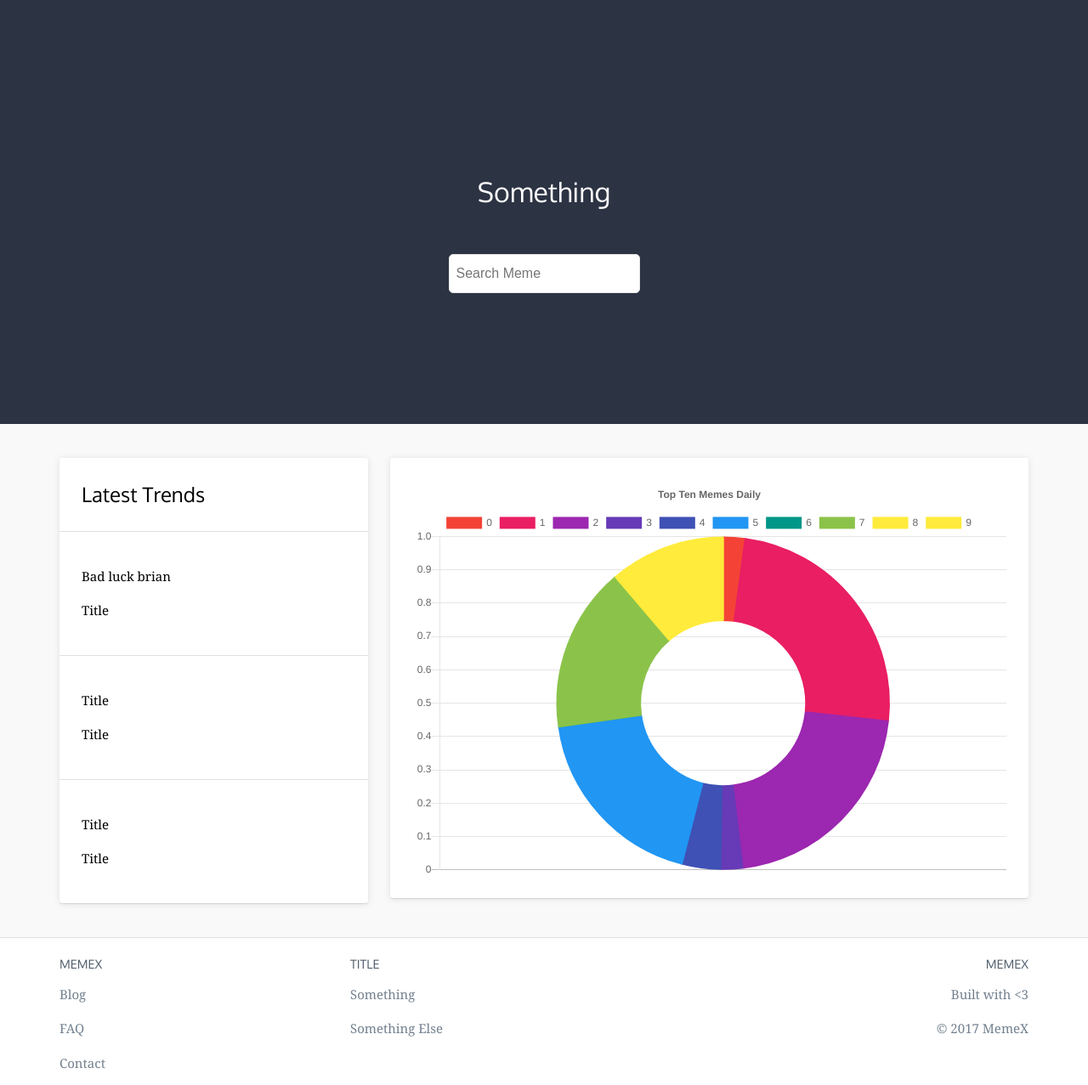
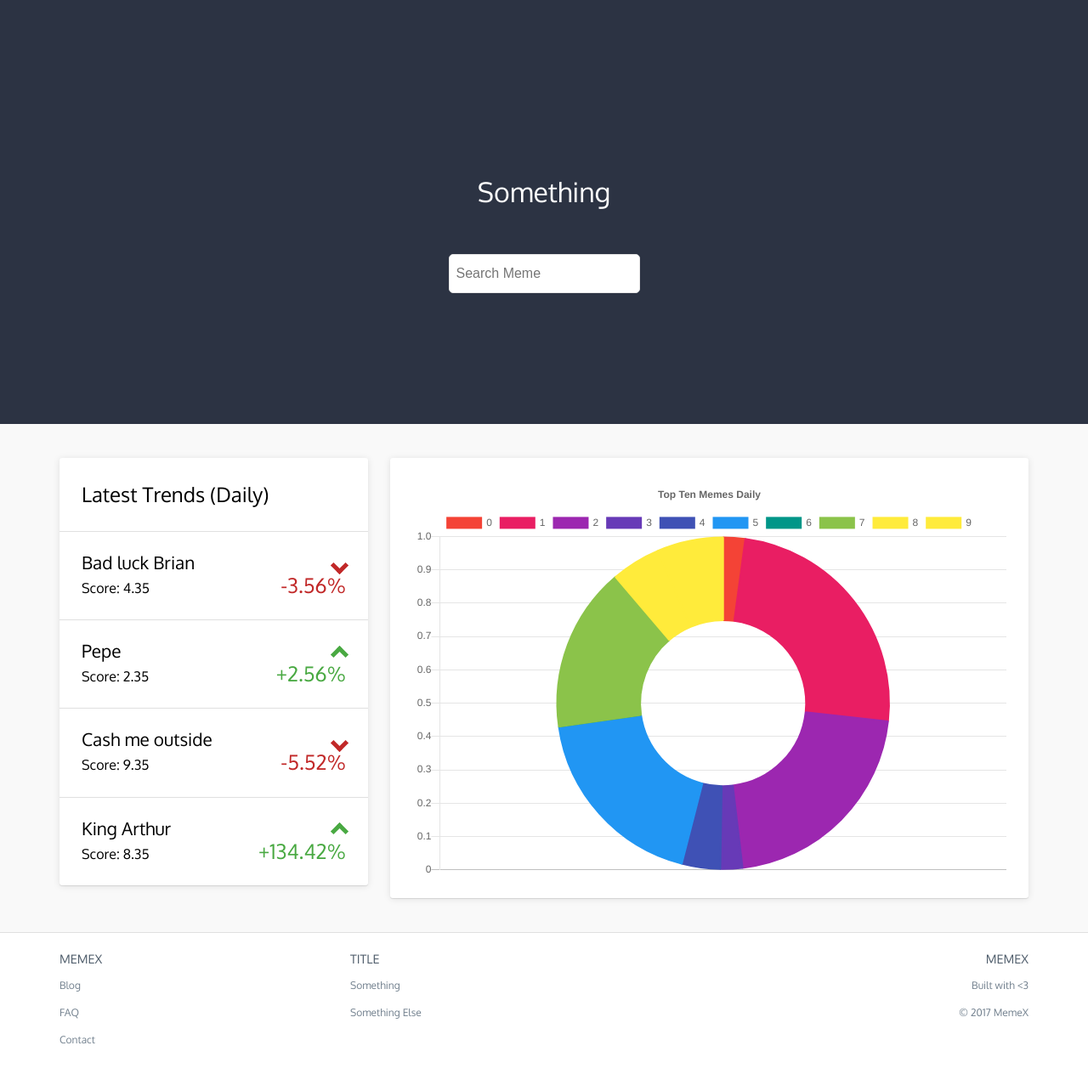
Before and after one commit to SDupZ/memex, a Django app: page / in a window 1280 px wide. Shown: the part 102-1379 px from the top of the page at 85% size. After the commit the page ends 1331 px from the top, so only its background shows below. Run offline with Django 3.2, Linux system fonts and the light colour scheme; some libraries are stand-ins or nearby versions.

Commit message:
Added trends tiles

```diff
--- a/static/css/main.css
+++ b/static/css/main.css
@@ -2460,8 +2460,6 @@ html {
 body {
   margin: 0;
   font-family: 'Oxygen', sans-serif; }
-  body p {
-    font: normal 15px/1.9em 'Merriweather', Georgia, serif; }
 
 .container {
   max-width: 1140px;
@@ -2489,6 +2487,31 @@ body {
 
 .display-none {
   display: none; }
+
+.up-arrow, .down-arrow, .left-arrow, .right-arrow {
+  border-bottom: 2px solid #0091EA;
+  border-left: 2px solid #0091EA;
+  height: 10px;
+  width: 10px;
+  display: inline-block; }
+
+.up-arrow {
+  transform: rotate(135deg); }
+  .up-arrow--trends {
+    border-bottom: 5px solid #49a942;
+    border-left: 5px solid #49a942; }
+
+.down-arrow {
+  transform: rotate(-45deg); }
+  .down-arrow--trends {
+    border-bottom: 5px solid #c12828;
+    border-left: 5px solid #c12828; }
+
+.left-arrow {
+  transform: rotate(45deg); }
+
+.right-arrow {
+  transform: rotate(-135deg); }
 
 .blog-card {
   margin: 20px;
@@ -2566,6 +2589,23 @@ body {
   -webkit-filter: grayscale(0.6);
   /* Google Chrome, Safari 6+ & Opera 15+ */ }
 
+.trends--positive, .trends--negative, .trends--title, .trends--score {
+  font-size: 1.5em;
+  margin: 0; }
+
+.trends--positive {
+  color: #49a942; }
+
+.trends--negative {
+  color: #c12828; }
+
+.trends--title {
+  font-size: 1.3em; }
+
+.trends--score {
+  font-size: 1.0em;
+  margin-top: 10px; }
+
 input, textarea {
   display: block;
   box-sizing: border-box;
@@ -2879,7 +2919,18 @@ div.menu li.animate {
   transition-delay: 0.2s; }
 
 .metrics-tile__section {
-  padding: 26px; }
+  padding: 26px;
+  display: block;
+  text-decoration: none;
+  color: #000; }
+  .metrics-tile__section:hover {
+    background: #f9f9f9; }
+
+.metrics-tile__item-container {
+  display: inline-block;
+  width: 50%; }
+  .metrics-tile__item-container--right {
+    text-align: right; }
 
 p {
   margin: 12px 0 12px 0;
@@ -2891,6 +2942,8 @@ p {
   padding-left: 26px;
   padding-right: 26px;
   padding-bottom: 26px; }
+  .blog__content p {
+    font: normal 15px/1.9em 'Merriweather', Georgia, serif; }
 
 .page {
   overflow: auto;
--- a/static/sass/base/_core.scss
+++ b/static/sass/base/_core.scss
@@ -15,8 +15,4 @@ html {
 body {
     margin: 0;
     font-family: 'Oxygen', sans-serif;
-
-    p {
-        font: normal 15px/1.9em 'Merriweather', Georgia, serif;
-    }
 }
--- a/static/sass/base/_settings.scss
+++ b/static/sass/base/_settings.scss
@@ -6,7 +6,8 @@
 $white: #fff;
 $black: #000;
 
-
+$positiveMovement: #49a942;
+$negativeMovement: #c12828;
 
 $grey--darker: #4f5d6b;
 $grey: #72808E;
--- /dev/null
+++ b/static/sass/components/_arrows.scss
@@ -0,0 +1,35 @@
+%base-arrow {
+    border-bottom: 2px solid $primaryAccent;
+    border-left: 2px solid $primaryAccent;
+    height: 10px;
+    width: 10px;
+    display: inline-block;
+}
+
+.up-arrow {
+    @extend %base-arrow;
+    transform: rotate(135deg);
+    &--trends {
+        border-bottom: 5px solid $positiveMovement;
+        border-left: 5px solid $positiveMovement;
+    }
+}
+
+.down-arrow {
+    @extend %base-arrow;
+    transform: rotate(-45deg);
+    &--trends {
+        border-bottom: 5px solid $negativeMovement;
+        border-left: 5px solid $negativeMovement;
+    }
+}
+
+.left-arrow {
+    @extend %base-arrow;
+    transform: rotate(45deg);
+}
+
+.right-arrow {
+    @extend %base-arrow;
+    transform: rotate(-135deg);
+}
--- /dev/null
+++ b/static/sass/components/_font.scss
@@ -0,0 +1,25 @@
+%trends {
+    font-size: 1.5em;
+    margin: 0;
+}
+
+.trends--positive {
+    @extend %trends;
+    color: $positiveMovement;
+}
+
+.trends--negative {
+    @extend %trends;
+    color: $negativeMovement;
+}
+
+.trends--title {
+    @extend %trends;
+    font-size: 1.3em;
+}
+
+.trends--score {
+    @extend %trends;
+    font-size: 1.0em;
+    margin-top: 10px;
+}
--- a/static/sass/components/_metrics-tile.scss
+++ b/static/sass/components/_metrics-tile.scss
@@ -1,3 +1,18 @@
 .metrics-tile__section {
     padding: 26px;
+    display: block;
+    text-decoration: none;
+    color: $black;
+    &:hover {
+        background: $grey--lighter-4;
+    }
 }
+
+.metrics-tile__item-container {
+    display: inline-block;
+    width: 50%;
+
+    &--right {
+        text-align: right;
+    }
+}
--- a/static/sass/main.scss
+++ b/static/sass/main.scss
@@ -16,10 +16,12 @@
 
 
 // Components
+@import 'components/arrows';
 @import 'components/blog-tile';
 @import 'components/card';
 @import 'components/dividers';
 @import 'components/footer';
+@import 'components/font';
 @import 'components/forms-text-input';
 @import 'components/header';
 @import 'components/headings';
--- a/static/sass/pages/_blog.scss
+++ b/static/sass/pages/_blog.scss
@@ -2,4 +2,9 @@
     padding-left: 26px;
     padding-right: 26px;
     padding-bottom: 26px;
+
+    p {
+        font: normal 15px/1.9em 'Merriweather', Georgia, serif;
+    }
+
 }
--- a/templates/home.html
+++ b/templates/home.html
@@ -17,31 +17,17 @@
             <div class="grid grid--center">
                 <div class="grid__item desktop--one-third">
                     <div class="base-card">
-                        <div class="metrics-tile__section">
-                            <div class="heading__3">Latest Trends</div>
-                        </div>
+                        {% spaceless %}
+                        <a href="#" class="metrics-tile__section">
+                            <div class="heading__3">Latest Trends (Daily)</div>
+                        </a>
 
-                        <hr class="divider-horizontal"/>
+                        {% include 'includes/_metrics-tile__section.html' with title="Bad luck Brian" score=4.35 percentage=-3.56 %}
+                        {% include 'includes/_metrics-tile__section.html' with title="Pepe" score=2.35 percentage=2.56 %}
+                        {% include 'includes/_metrics-tile__section.html' with title="Cash me outside" score=9.35 percentage=-5.52 %}
+                        {% include 'includes/_metrics-tile__section.html' with title="King Arthur" score=8.35 percentage=134.42 %}
 
-                        <div class="metrics-tile__section">
-                            <p>Bad luck brian</p>
-                            <p>Title</p>
-                        </div>
-
-                        <hr class="divider-horizontal"/>
-
-                        <div class="metrics-tile__section">
-                            <p>Title</p>
-                            <p>Title</p>
-                        </div>
-
-                        <hr class="divider-horizontal"/>
-
-                        <div class="metrics-tile__section">
-                            <p>Title</p>
-                            <p>Title</p>
-                        </div>
-
+                        {% endspaceless %}
                     </div>
                 </div>
 
--- /dev/null
+++ b/templates/includes/_metrics-tile__section.html
@@ -0,0 +1,12 @@
+<hr class="divider-horizontal"/>
+
+<a href="#" class="metrics-tile__section">
+    <div class="metrics-tile__item-container">
+        <p class="trends--title">{{ title }}</pc>
+        <p class="trends--score">Score: {{ score }}</p>
+    </div>
+    <div class="metrics-tile__item-container metrics-tile__item-container--right">
+        <div class="{% if percentage > 0 %}up-arrow up-arrow--trends {% else %}down-arrow down-arrow--trends {% endif %}"></div>
+        <p class="{% if percentage > 0 %}trends--positive {% else %}trends--negative {% endif %}">{% if percentage > 0 %}+{% endif %}{{ percentage }}%</p>
+    </div>
+</a>
```
